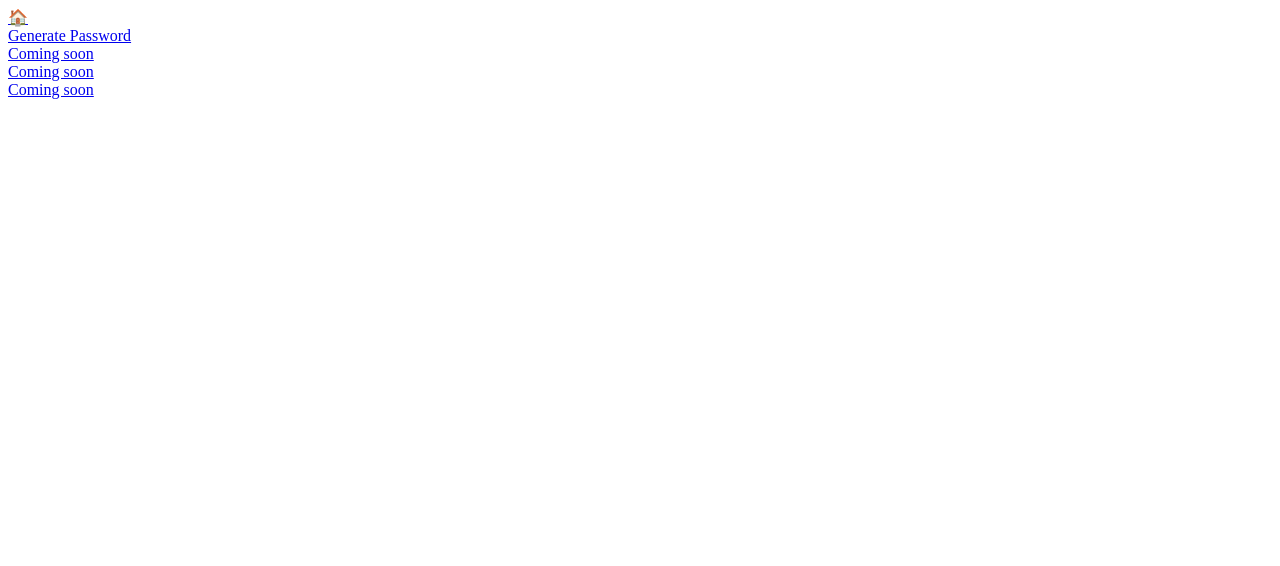
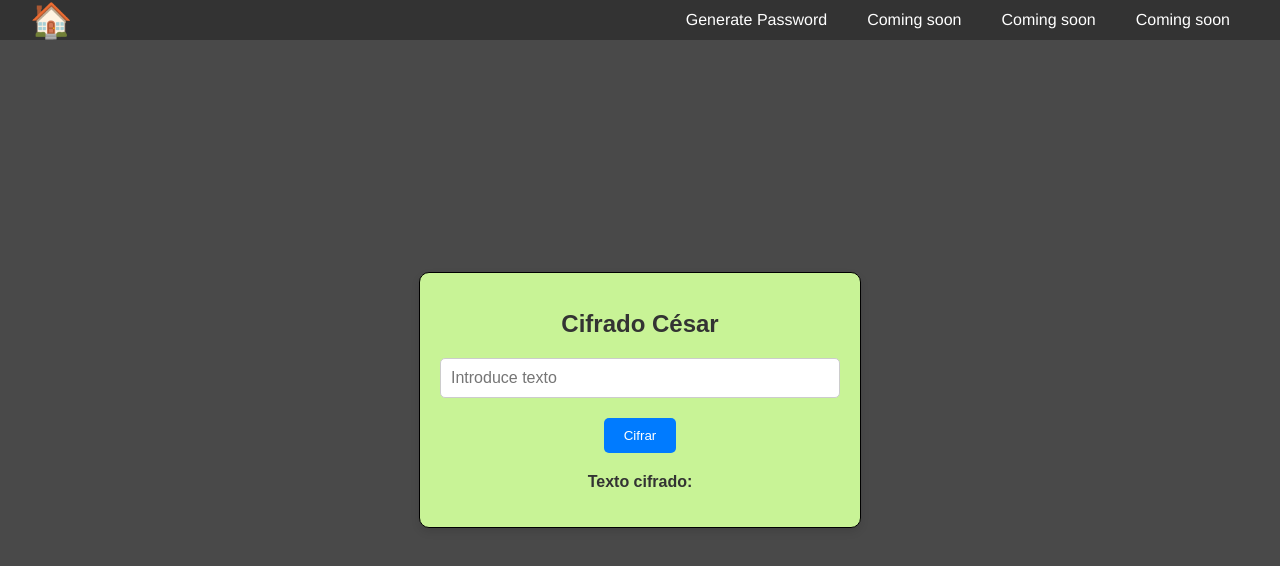
Before and after one commit to JoseProgrammer25/generatorsafepassword.github.io, a plain HTML site: page caesarcipher.html in a window 1280 px wide. Drawn offline with Linux system fonts and the light colour scheme.

Commit message:
Nuevo script y completada la pagina de cifrado cesar

```diff
--- a/caesarcipher.html
+++ b/caesarcipher.html
@@ -3,6 +3,7 @@
 <head>
     <meta charset="UTF-8">
     <meta name="viewport" content="width=device-width, initial-scale=1.0">
+    <link rel="stylesheet" href="css/stylesCifrado.css">
     <title>Caesar Cipher</title>
 </head>
 <header>
@@ -15,10 +16,21 @@
             <div><a href="#">Coming soon</a></div>
             <div><a href="#">Coming soon</a></div>
         </div>
-
     </nav>
 </header>
 <body>
+    <div class="contenido">
+        <h1 class="titulo">Cifrado César</h1>
+        <div class="inputs">
+            <input id="input-text" type="text" placeholder="Introduce texto" required>
+        </div>
+        <div class="botonSubmit">
+            <button id="encrypt-button" type="button">Cifrar</button>
+        </div>
+        <p class="resultado">Texto cifrado: <span id="encrypted-text"></span></p>
+    </div>
+
+    <script src="js/cifradoCesar.js"></script>
 
 </body>
 </html>
--- a/css/stylesCifrado.css
+++ b/css/stylesCifrado.css
@@ -0,0 +1,125 @@
+@charset "utf-8";
+
+/* Estilo general de la página */
+body {
+    display: flex;
+    justify-content: center;
+    align-items: center;
+    height: 100vh;
+    background-color: #494949;
+    font-family: Arial, sans-serif;
+    margin: 0;
+}
+
+nav {
+    display: grid;
+    grid-template-columns: 1fr auto;
+    align-items: center;
+    background: #333333;
+    font-family: 'Franklin Gothic Medium', 'Arial Narrow', Arial, sans-serif;
+    position: fixed;
+    top: 0;
+    width: 100%;
+    left: 0;
+}
+
+nav .logo {
+    font-size: 34px;
+    margin-left: 30px;
+}
+
+nav .logo a {
+    text-decoration: none;
+}
+
+nav .barnav {
+    display: grid;
+    grid-template-columns: repeat(4, auto);
+    margin-right: 30px;
+}
+
+nav .barnav div {
+    padding: 10px 20px;
+}
+
+nav .barnav div a {
+    text-decoration: none;
+    color: rgb(255, 255, 255);
+}
+
+nav .barnav div:hover {
+    cursor: pointer;
+    background: rgb(182, 221, 255);
+}
+
+nav .barnav .signup:hover  {
+    background: #aff1a2;
+}
+
+/* Estilo general de la página */
+body {
+    display: flex;
+    justify-content: center;
+    align-items: center;
+    height: 100vh;
+    background-color: #494949;
+    font-family: Arial, sans-serif;
+    margin: 0;
+}
+
+/* Estilo de la caja contenedora */
+.contenido {
+    background-color: #c8f396;
+    border: 1px solid #000;
+    border-radius: 10px;
+    box-shadow: 0 4px 8px rgba(0, 0, 0, 0.1);
+    padding: 20px;
+    max-width: 400px;
+    width: 100%;
+    text-align: center;
+}
+
+/* Estilo del título */
+.titulo {
+    font-size: 24px;
+    color: #333333;
+    margin-bottom: 20px;
+}
+
+/* Estilo del input */
+.inputs {
+    margin-bottom: 20px;
+}
+
+#input-text {
+    width: calc(100% - 22px);
+    padding: 10px;
+    border: 1px solid #ccc;
+    border-radius: 5px;
+    font-size: 16px;
+}
+
+/* Estilo del botón */
+.botonSubmit {
+    margin-bottom: 20px;
+}
+
+#encrypt-button {
+    background-color: #007bff;
+    color: white;
+    border: none;
+    padding: 10px 20px;
+    border-radius: 5px;
+    cursor: pointer;
+    transition: background-color 0.3s;
+}
+
+#encrypt-button:hover {
+    background-color: #0056b3;
+}
+
+/* Estilo del resultado */
+.resultado {
+    font-weight: bold;
+    color: #333333;
+}
--- /dev/null
+++ b/js/cifradoCesar.js
@@ -0,0 +1,24 @@
+document.getElementById('encrypt-button').addEventListener('click', function() {
+    const inputText = document.getElementById('input-text').value;
+    const shift = 3; // Cambia esto al número de posiciones que quieres desplazar en el cifrado César
+    const encryptedText = caesarCipher(inputText, shift);
+    document.getElementById('encrypted-text').innerText = encryptedText;
+});
+
+function caesarCipher(str, shift) {
+    return str.split('').map(char => {
+        if (char.match(/[a-z]/i)) {
+            const code = char.charCodeAt(0);
+            let shiftedCode = code;
+            if (code >= 65 && code <= 90) {
+                // Mayúsculas
+                shiftedCode = ((code - 65 + shift) % 26) + 65;
+            } else if (code >= 97 && code <= 122) {
+                // Minúsculas
+                shiftedCode = ((code - 97 + shift) % 26) + 97;
+            }
+            return String.fromCharCode(shiftedCode);
+        }
+        return char; // Si no es una letra, deja el carácter igual
+    }).join('');
+}
```
Also changed, not shown: index.html (+1 -1 lines).
